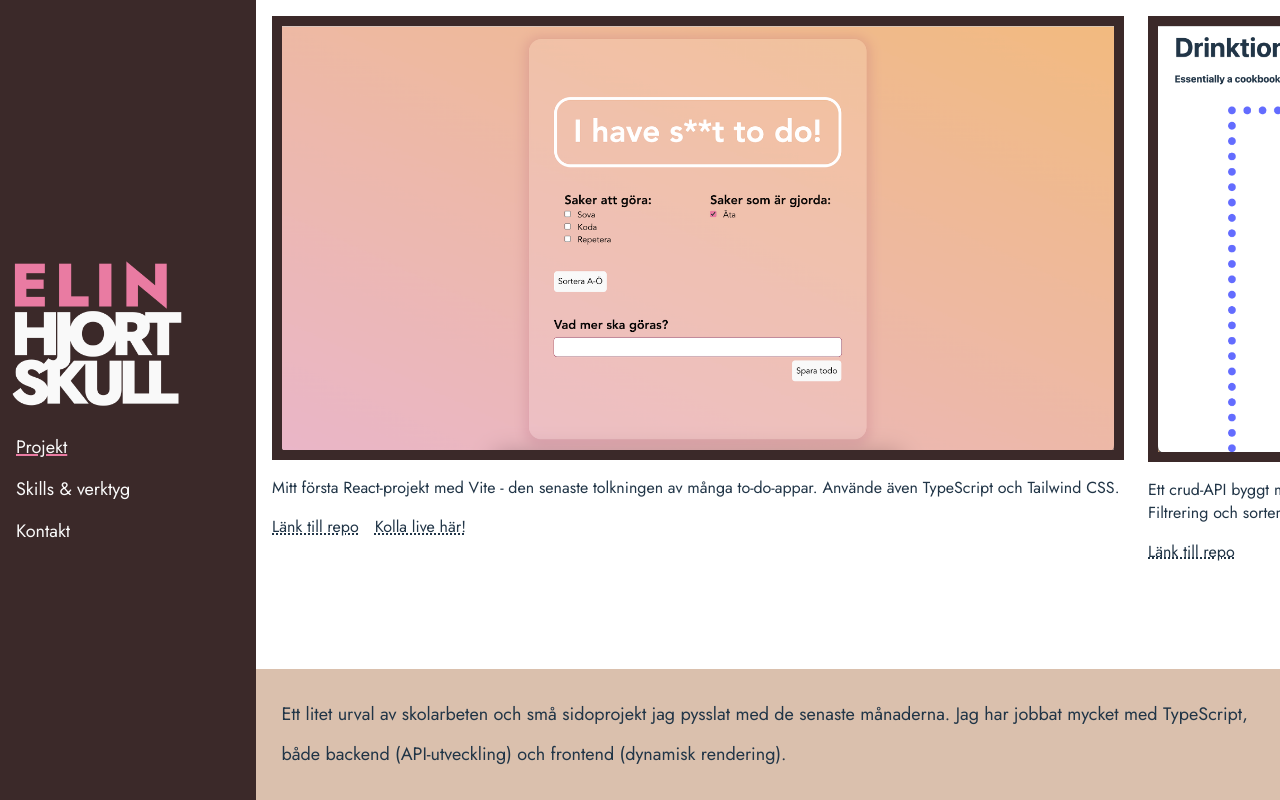
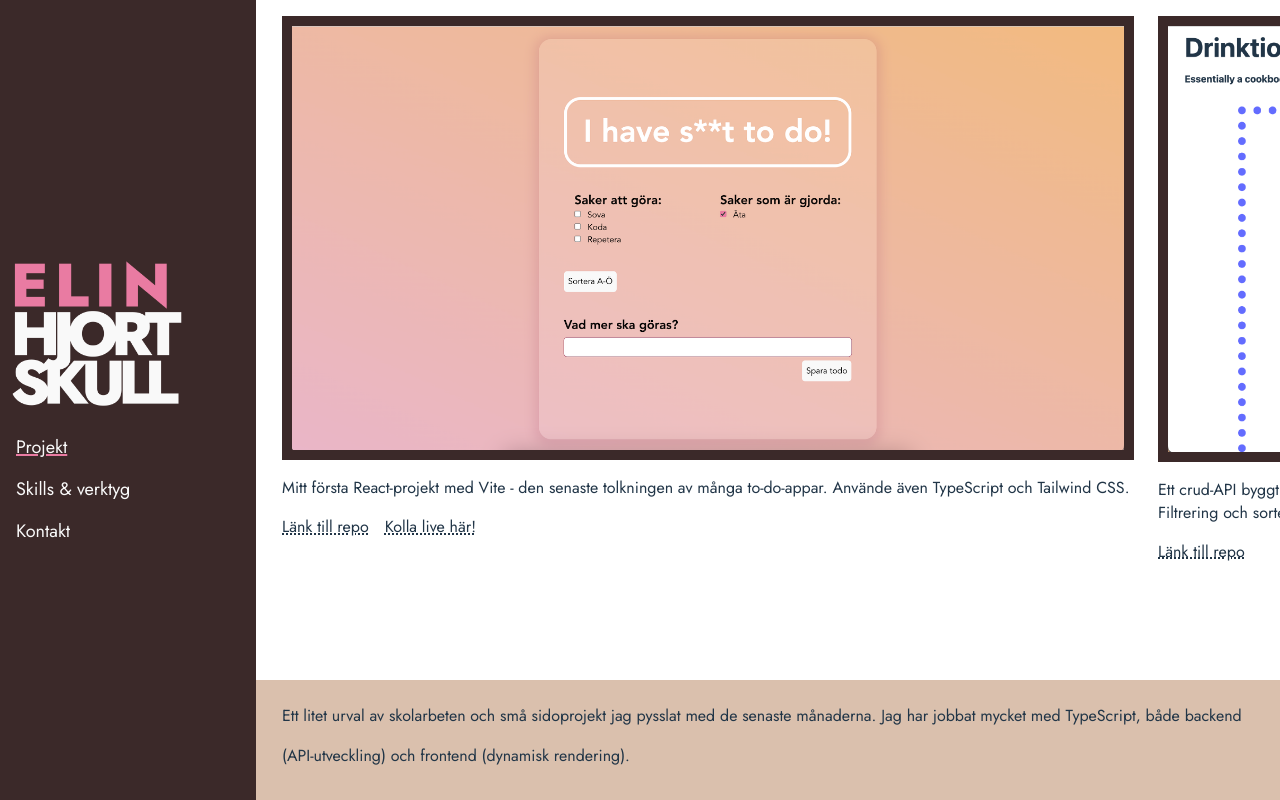
Before and after one commit to hjortie/portfolio, a React (Vite) app: page /portfolio/projects in a window 1280 px wide. Built offline with nearby package versions, Linux system fonts and the light colour scheme.

Commit message:
Scrollbar styling and adjustments to .page-text in projects-page to display better in other browsers

```diff
--- a/src/components/Contact/contact.css
+++ b/src/components/Contact/contact.css
@@ -56,6 +56,8 @@
       display: flex;
       flex-direction: column;
       justify-content: space-evenly;
+      scrollbar-width: thin;
+      scrollbar-color: #3b2929 transparent;
 
       .contact-description {
         display: flex;
--- a/src/components/Projects/projects.css
+++ b/src/components/Projects/projects.css
@@ -22,7 +22,6 @@
   overflow-x: scroll;
   padding: 1rem;
   gap: 2rem;
-  scrollbar-gutter: stable;
 
   .img-container {
     max-width: 95vw;
@@ -54,6 +53,7 @@
       display: flex;
       flex-direction: row;
       margin-left: 20vw;
+      padding-bottom: 2rem;
       height: 90vh;
       flex-direction: row;
       gap: 1.5rem;
@@ -63,12 +63,16 @@
       overflow-x: scroll;
       overflow-y: clip;
       flex: 1;
+      scrollbar-gutter: stable both-edges;
+      scrollbar-width: thin;
+      scrollbar-color: #3b2929 transparent;
 
       .project-container {
         display: flex;
         justify-content: flex-start;
         flex-direction: column;
         flex-shrink: 0;
+        max-height: 90%;
         max-width: min-content;
 
         .img-container {
@@ -91,16 +95,19 @@
       }
     }
     .page-text {
+      box-sizing: border-box;
       justify-self: flex-end;
       margin-left: 20vw;
-      padding: 2vw;
-      width: 76vw;
-      height: 10vh;
+      padding: 1rem;
+      width: 80vw;
+      height: 15vh;
       overflow-y: scroll;
+      scrollbar-gutter: stable both-edges;
+      scrollbar-width: thin;
+      scrollbar-color: #3b2929 transparent;
 
       span {
-        /*font-family: Inter, system-ui, Avenir, Helvetica, Arial, sans-serif;*/
-        font-size: large;
+        font-size: 1rem;
         line-height: 2.5rem;
       }
     }
```
